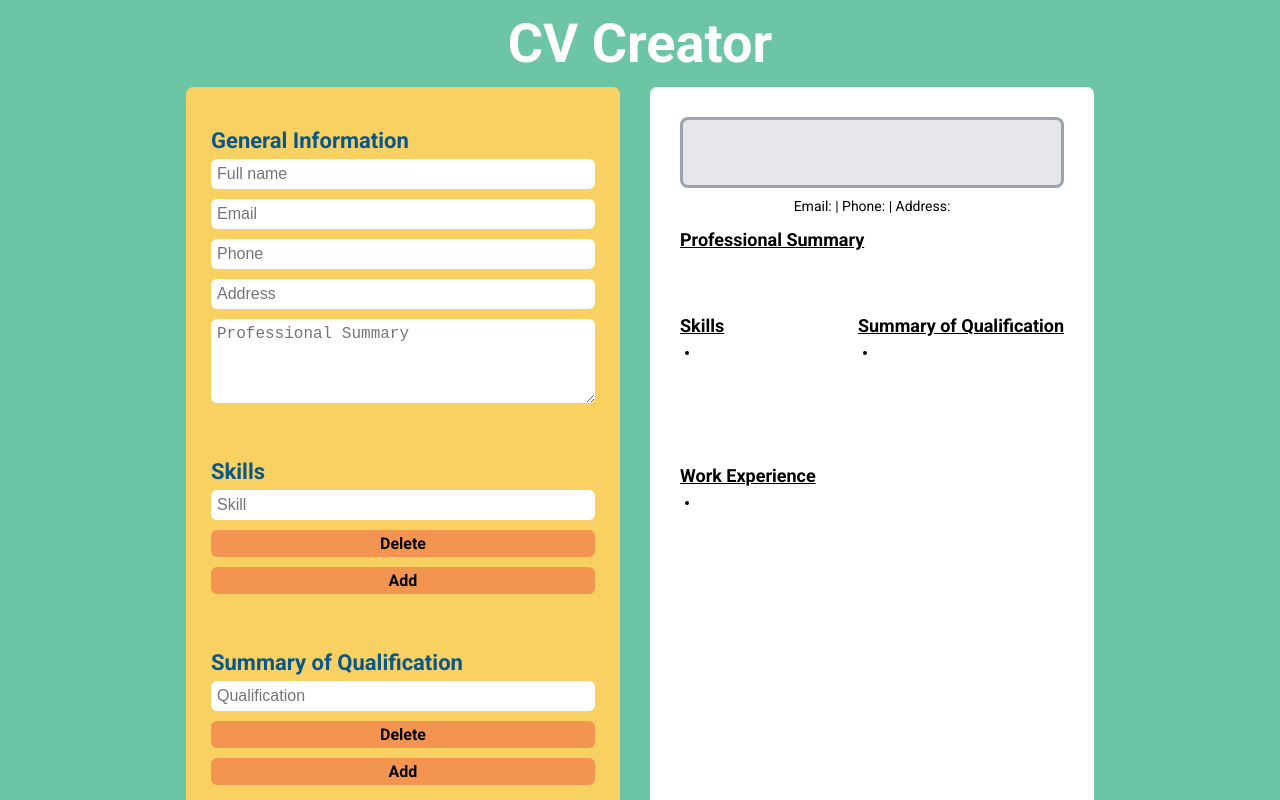
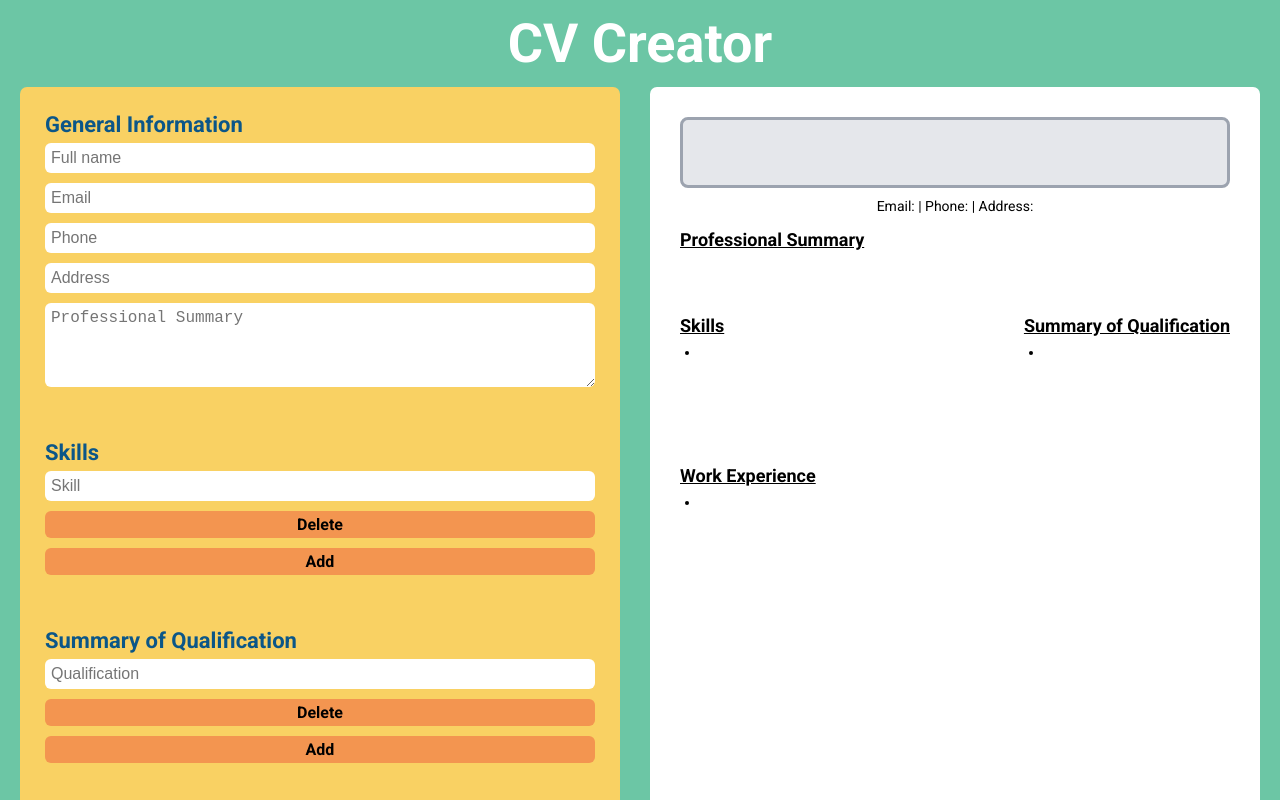
Before and after one commit to adambelko/cv-application, a React (Create React App) app: page / in a window 1280 px wide. Shown: the top 800 px of the page. Built offline with nearby package versions, Linux system fonts and the light colour scheme.

Commit message:
style updated

```diff
--- a/public/index.html
+++ b/public/index.html
@@ -2,7 +2,7 @@
 <html lang="en">
   <head>
     <meta charset="utf-8" />
-    <link rel="icon" href="%PUBLIC_URL%/favicon.ico" />
+    <!-- <link rel="icon" href="%PUBLIC_URL%/favicon.ico" /> -->
     <meta name="viewport" content="width=device-width, initial-scale=1" />
     <meta name="theme-color" content="#000000" />
     <link rel="preconnect" href="https://fonts.googleapis.com">
--- a/src/components/Main.js
+++ b/src/components/Main.js
@@ -1,4 +1,4 @@
-import React, { useRef, useState } from "react";
+import { useRef, useState } from "react";
 import { useReactToPrint } from "react-to-print";
 import uniqid from "uniqid";
 import CVForm from "./CVForm/CVForm";
--- a/src/styles/style.scss
+++ b/src/styles/style.scss
@@ -36,11 +36,11 @@ main,
 
 .main__cv--form {
     display: flex;
-    justify-content: space-around;
+    justify-content: space-between;
     background: $form-bg;
     flex-direction: column;
-    height: 100rem;
-    width: 30vw;
+    height: 95rem;
+    width: 55rem;
     overflow-y: auto;
     padding: 2.5rem;
     border-radius: 0.7rem;
@@ -52,8 +52,8 @@ main,
     h2 {
         color: $section-title;
         font-size: 2.2rem;
-        margin-top: 2.5rem;
         margin-bottom: 0.6rem;
+        margin-top: clamp(2rem, 3rem, 3rem);
     }
 
     input,
@@ -143,7 +143,8 @@ main,
     flex-direction: column;
     background-color: #ffffff;
     font-size: 1.4rem;
-    width: 30vw;
+    width: 55rem;
+    height: 80rem;
     padding: 3rem;
     border-radius: 0.7rem;
 
@@ -157,6 +158,8 @@ main,
         padding: 1.5rem;
         border: 0.3rem solid #9ca3af;
         border-radius: 0.8rem;
+        overflow: visible;
+        overflow-wrap: anywhere;
     }
 
     .preview-details {
@@ -178,9 +181,14 @@ main,
     }
 
     .preview-professional-summary {
+        display: flex;
         min-height: 5rem;
+        width: 100%;
+        overflow: visible;
+        overflow-wrap: anywhere;
     }
 
+    // Wrapping Skills and Qualification Summary sections
     .preview-wrapper {
         display: flex;
         justify-content: space-between;
```
Also changed, not shown: 1 other file (tests, documents, lock files or other folders).
